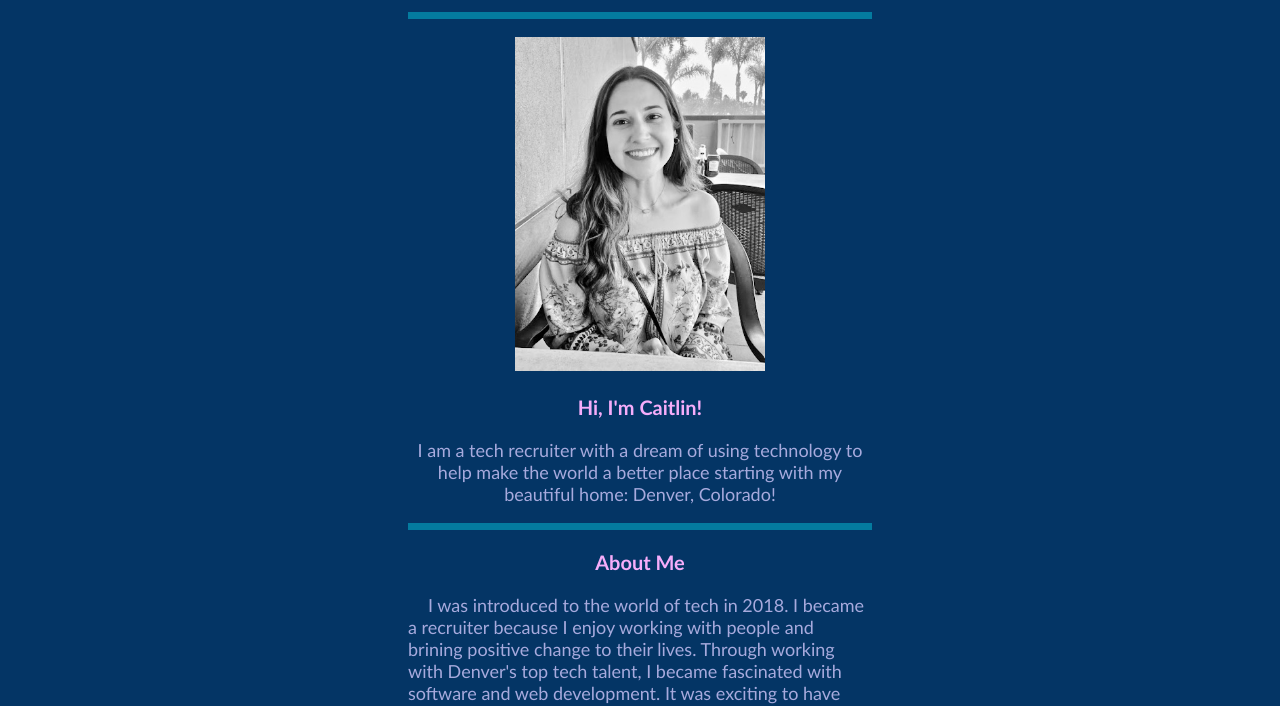
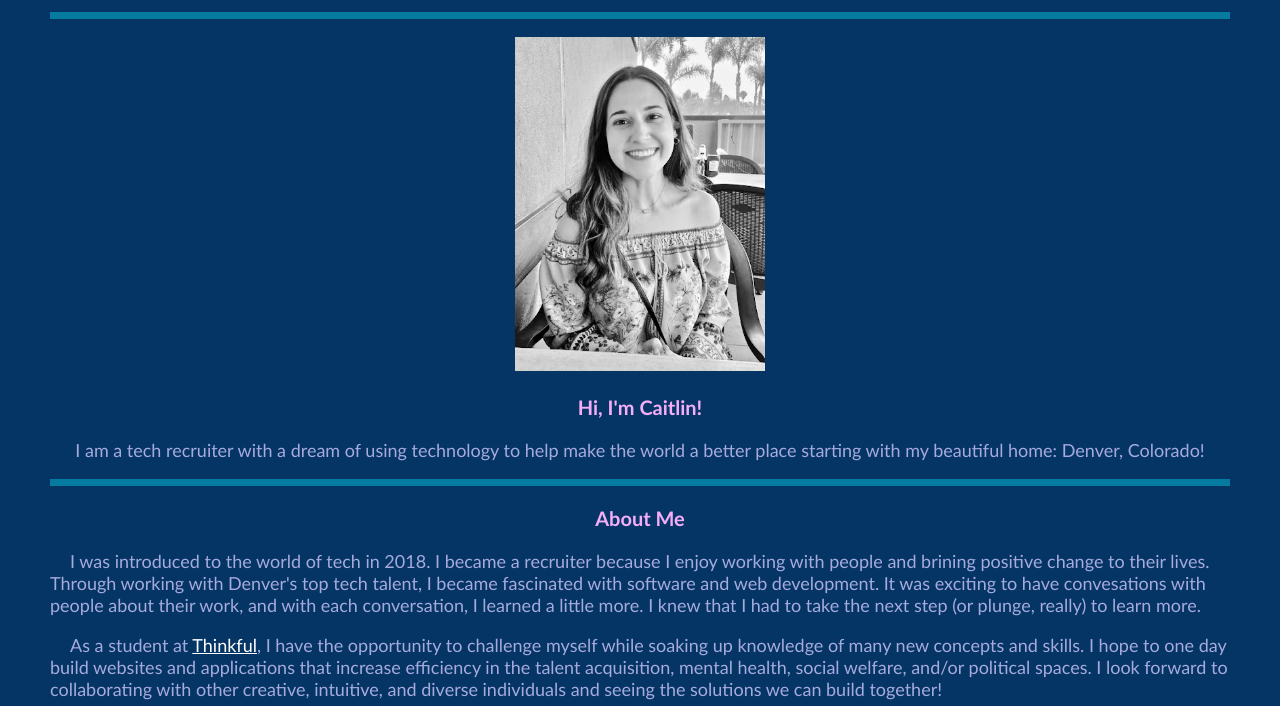
Before and after one commit to caitlinjrichmond/portfolio-webpage, a plain HTML site: page index.html in a window 1280 px wide. Shown: the part 102-808 px from the top of the page. Drawn offline with Linux system fonts and the light colour scheme.

Commit message:
Update style.css

```diff
--- a/style.css
+++ b/style.css
@@ -5,7 +5,8 @@ body {
   font-family: 'Gill Sans', 'Gill Sans MT', Calibri, 'Trebuchet MS', sans-serif;
   font-size: 18px;
   box-sizing: content-box;
-  padding: 0px 400px;
+  margin: 0 auto;
+  padding: 0px 50px;
 }
 
 /* styling the links early on so that I can see them more clearly against the blue background and because the first link comes early in the webpage */
```
